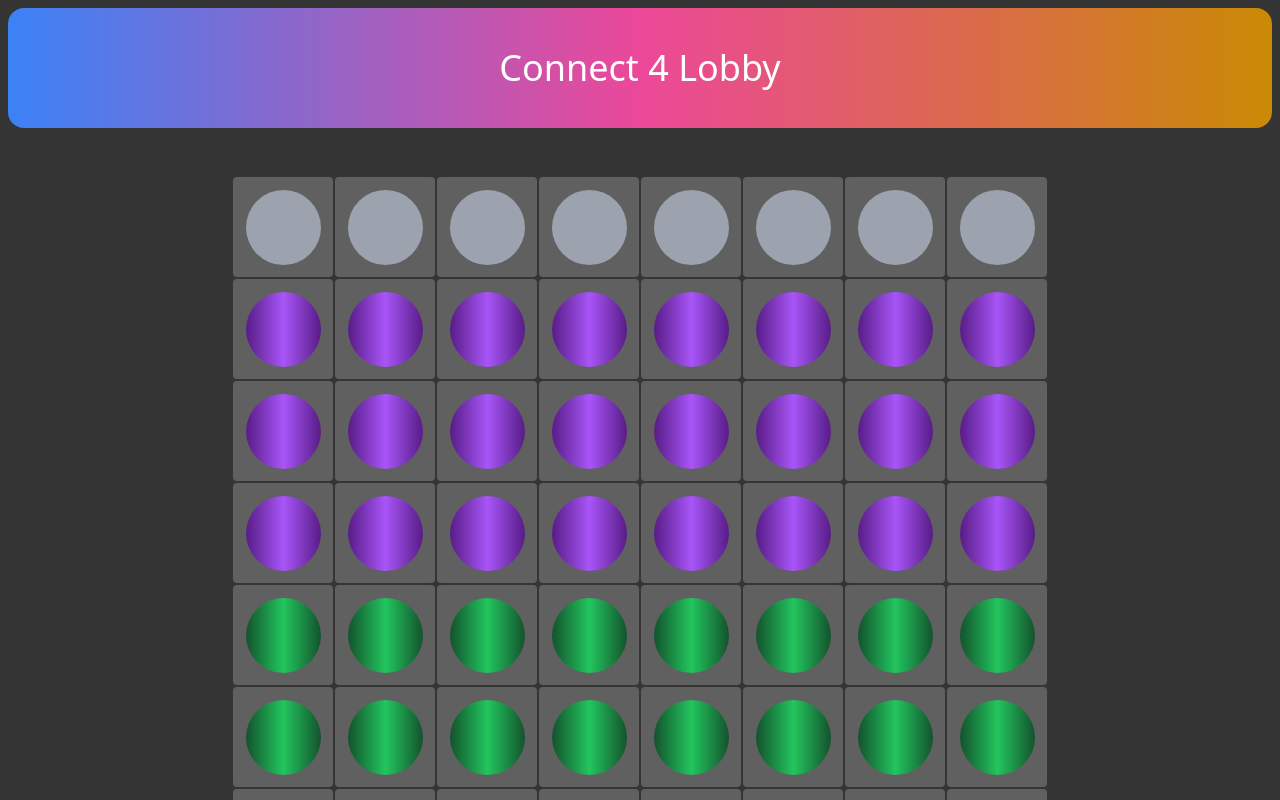
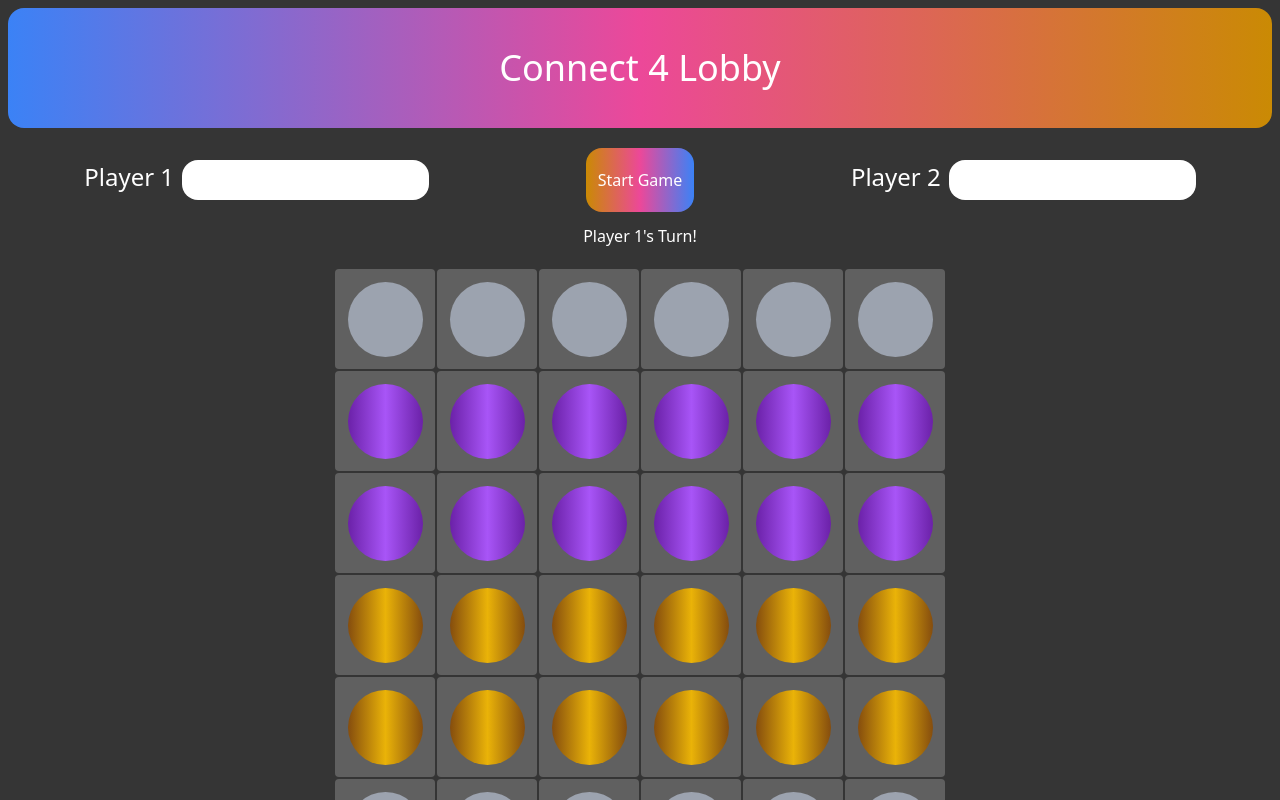
Before and after one commit to corith/lapin4, a React (Create React App) app: page / in a window 1280 px wide. Shown: the top 800 px of the page. Built offline with nearby package versions, Linux system fonts and the light colour scheme.

Commit message:
Added some components for entering player names and startig the game as well as displaying whose turn it is. No logic for any of it yet.

```diff
--- a/src/App.js
+++ b/src/App.js
@@ -1,42 +1,26 @@
 import './App.css';
-import {Row} from "./components/Row";
+import {GameBoardComponent} from "./components/GameBoardComponent";
+import {GameHeader} from "./components/GameHeader";
+import {SetUpGameComponent} from "./components/SetUpGameComponent";
 
 function App() {
   return (
-    <div className="">
-        <div>
-          <h1 className='flex justify-center
-                        text-4xl text-white
-                        p-10 m-2 rounded-2xl
-                        bg-gradient-to-r from-blue-500 via-pink-500 to-yellow-600'> Connect 4 Lobby </h1>
-        </div>
-
-        <table className='table-auto flex justify-center pt-10'>
-            <tbody>
-                {
-                    [...Array(8)].map((e, i) => {
-                        return (
-                            <tr key={i}>
-                            {
-                                [...Array(8)].map((e2 , z) => {
-                                   return (
-                                        <td key={z}>
-                                            <Row i={i === 0 || i === 7 ? 2 : i >= 4 ? 1 : 0}/>
-                                        </td>
-                                   )
-                                })
-                            }
-                            </tr>
-                        )
-                    })
-                }
-            </tbody>
-        </table>
-
-
-
+    <div className='pb-10'>
+        <GameHeader />
+        <SetUpGameComponent />
+        <WhoseTurn player={1}/>
+        <GameBoardComponent />
     </div>
   );
 }
 
+
+const WhoseTurn = ({player}) => {
+    return(
+        <div className='flex justify-center pt-3 text-white'>
+            <p> Player {player}'s Turn! </p>
+        </div>
+    )
+}
+
 export default App;
--- /dev/null
+++ b/src/components/GameBoardComponent.js
@@ -0,0 +1,29 @@
+import {Row} from "./Row";
+
+export const GameBoardComponent = () => {
+
+
+    return (
+        <table className='table-auto flex justify-center pt-5'>
+            <tbody>
+            {
+                [...Array(6)].map((e, i) => {
+                    return (
+                        <tr key={i}>
+                            {
+                                [...Array(6)].map((e2 , z) => {
+                                    return (
+                                        <td key={z}>
+                                            <Row i={i === 0 || i === 5 ? 2 : i >= 3 ? 1 : 0}/>
+                                        </td>
+                                    )
+                                })
+                            }
+                        </tr>
+                    )
+                })
+            }
+            </tbody>
+        </table>
+    )
+}
--- /dev/null
+++ b/src/components/GameHeader.js
@@ -0,0 +1,13 @@
+
+export const GameHeader = () => {
+
+
+    return (
+        <div>
+            <h1 className='flex justify-center
+                        text-4xl text-white
+                        p-10 m-2 rounded-2xl
+                        bg-gradient-to-r from-blue-500 via-pink-500 to-yellow-600'> Connect 4 Lobby </h1>
+        </div>
+    )
+}
--- a/src/components/Row.js
+++ b/src/components/Row.js
@@ -4,9 +4,9 @@ export const Row = ({i}) => {
     return (
         <div className='gameCell rounded  flex justify-center items-center'>
             <div className={(i === 0 ?
-                'bg-gradient-to-r from-purple-900 via-purple-500 to-purple-900'
+                'bg-gradient-to-r from-purple-800 via-purple-500 to-purple-800'
                 : i === 2 ? 'bg-gray-400' :
-                'bg-gradient-to-r from-green-900 via-green-500 to-green-900')
+                'bg-gradient-to-r from-yellow-800 via-yellow-500 to-yellow-800')
                 +
                 ' rounded-full h-3/4 w-3/4'}>
 
--- /dev/null
+++ b/src/components/SetUpGameComponent.js
@@ -0,0 +1,25 @@
+
+
+export const SetUpGameComponent = () => {
+    return (
+        <div className='flex justify-around mt-5'>
+
+            <div className='p-3'>
+                <label htmlFor='p1-name' className='text-white pr-2 text-2xl'>Player 1</label>
+                <input type="text" name='p1-name' className='p-2 rounded-2xl'/>
+            </div>
+
+            <button className='
+                text-white
+                p-3 rounded-2xl
+                bg-gradient-to-l from-blue-500 via-pink-500 to-yellow-600'>
+                    Start Game
+            </button>
+
+            <div className='p-3'>
+                <label htmlFor='p2-name' className='text-white pr-2 text-2xl'>Player 2</label>
+                <input type="text" name='p2-name' className='p-2 rounded-2xl'/>
+            </div>
+        </div>
+    )
+}
--- a/src/models/GameBoard.js
+++ b/src/models/GameBoard.js
@@ -1,10 +1,12 @@
 
-export const GameBoard = {
-    spaces: [
-        [null,null,null,null,null,null,null,null,null,null],
-        [null,null,null,null,null,null,null,null,null,null],
-        [null,null,null,null,null,null,null,null,null,null],
-        [null,null,null,null,null,null,null,null,null,null],
-        [null,null,null,null,null,null,null,null,null,null],
-    ]
-}
+export const GameBoard =
+        [
+            [null,null,null,null,null,null,null,null],
+            [null,null,null,null,null,null,null,null],
+            [null,null,null,null,null,null,null,null],
+            [null,null,null,null,null,null,null,null],
+            [null,null,null,null,null,null,null,null],
+            [null,null,null,null,null,null,null,null],
+            [null,null,null,null,null,null,null,null],
+            [null,null,null,null,null,null,null,null],
+        ]
```
